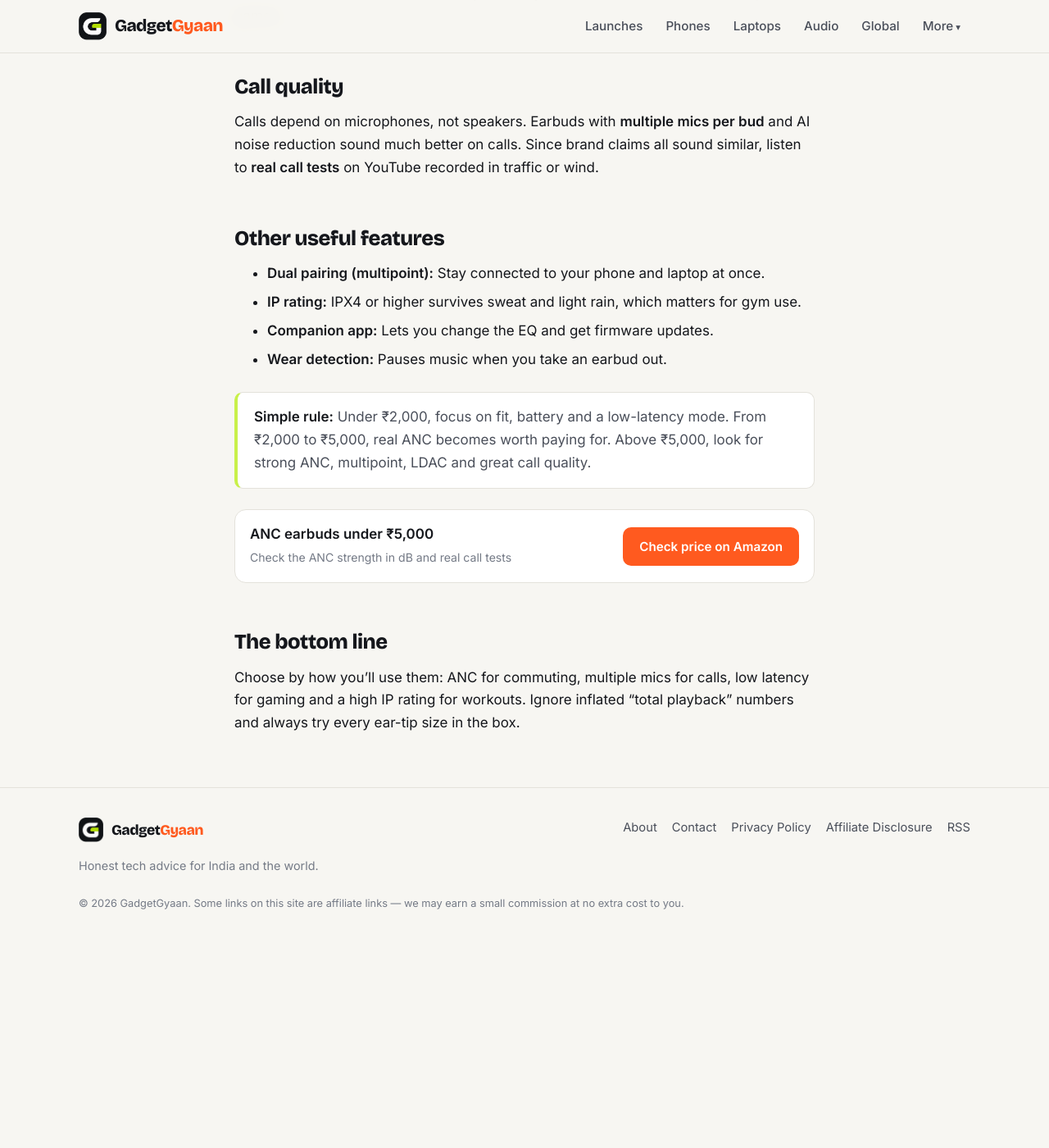
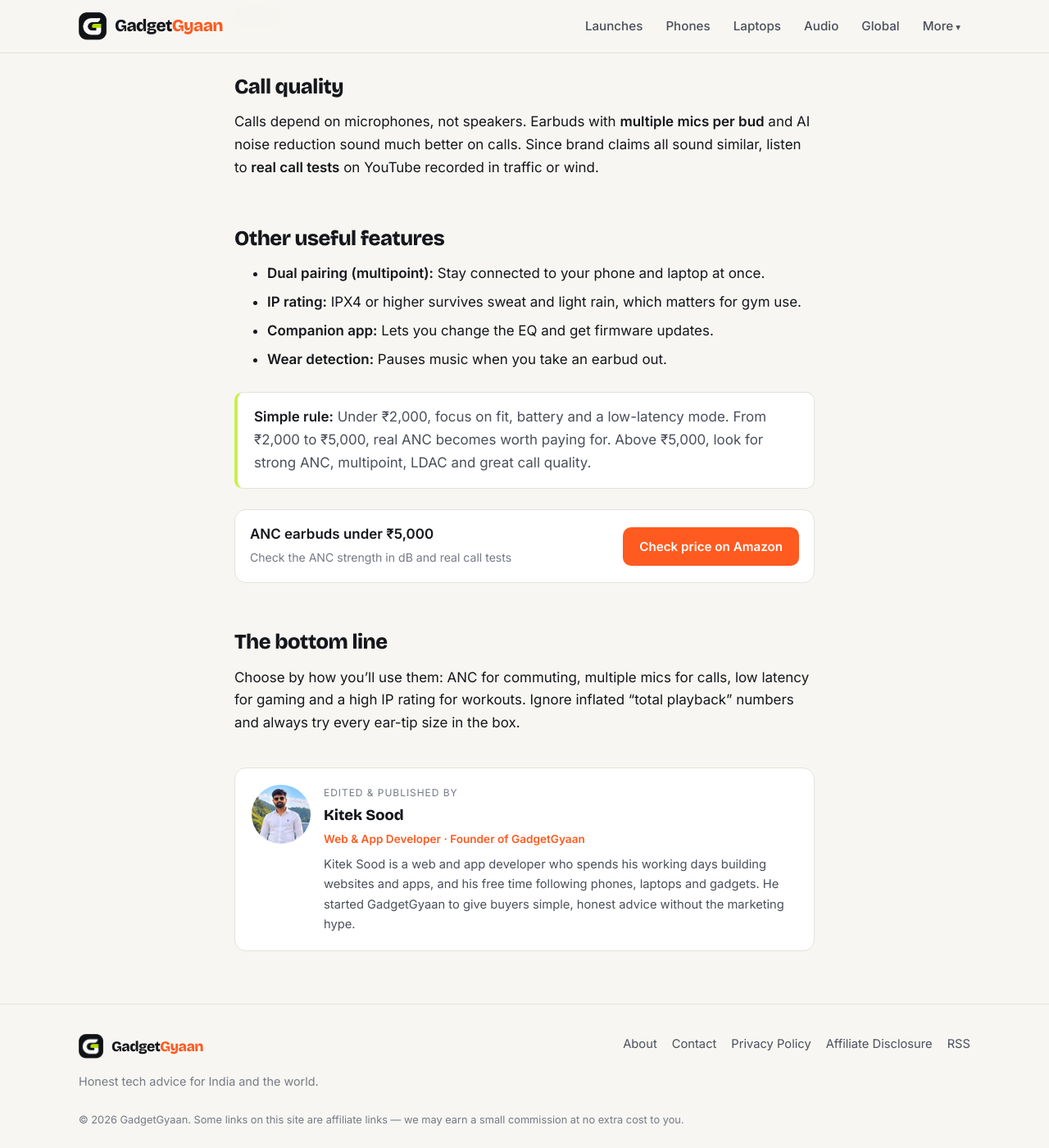
Before and after one commit to kiteksood167/kiteksood167.github.io, a Jekyll site: the page built from _posts/2026-10-18-tws-earbuds-buying-guide.md, in a window 1280 px wide and 1400 px high, scrolled down 2456 px. Shown: the whole window at 82% size. Built offline with Jekyll 4.4.1, drawn with Linux system fonts in a browser that asks for light colours; before the commit the page ends 3593 px from its top, so only the background shows below that.

Commit message:
Add author profile and one post for each empty category
Co-Authored-By: Claude Opus 5.5 <noreply@anthropic.com>
Claude-Session: https://claude.ai/code/session_019xqcqbRMqun33QWSRS29Nw

```diff
--- a/_config.yml
+++ b/_config.yml
@@ -8,7 +8,7 @@ tagline: Honest tech advice for India and the world
 description: >-
   Simple, honest guides to phones, laptops, earbuds and everyday tech —
   for buyers in India and around the world who want the best value for their money.
-author: GadgetGyaan Team
+author: Kitek Sood
 lang: en
 
 url: "https://thegadgetgyaan.com"
--- /dev/null
+++ b/_data/author.yml
@@ -0,0 +1,8 @@
+name: Kitek Sood
+role: Web & App Developer · Founder of GadgetGyaan
+photo: /assets/images/authors/kitek-sood.jpg
+bio: >-
+  Kitek Sood is a web and app developer who spends his working days building
+  websites and apps, and his free time following phones, laptops and gadgets.
+  He started GadgetGyaan to give buyers simple, honest advice without the
+  marketing hype.
--- /dev/null
+++ b/_includes/author-box.html
@@ -0,0 +1,9 @@
+<aside class="author-box">
+  <img src="{{ site.data.author.photo | relative_url }}" alt="{{ site.data.author.name }}" width="72" height="72" loading="lazy">
+  <div>
+    <p class="author-label">Edited &amp; published by</p>
+    <p class="author-name"><a href="{{ '/about/' | relative_url }}">{{ site.data.author.name }}</a></p>
+    <p class="author-role">{{ site.data.author.role }}</p>
+    <p class="author-bio">{{ site.data.author.bio }}</p>
+  </div>
+</aside>
--- a/_layouts/post.html
+++ b/_layouts/post.html
@@ -33,6 +33,8 @@ layout: default
       {{ content }}
     </div>
 
+    {% include author-box.html %}
+
     {% include ad.html slot="bottom" %}
 
     {% assign related = site.posts | where: "category", cat | where_exp: "p", "p.url != page.url" %}
--- a/about.md
+++ b/about.md
@@ -7,6 +7,16 @@ description: Who we are and how we write our tech guides.
 GadgetGyaan helps buyers make smarter choices about phones, laptops, earbuds and everyday tech. Most guides are written for India, and our **Global** section covers picks and prices for readers in the US, UK and elsewhere.
 
 Tech shopping in India is confusing. Every week there's a new launch, every box is covered in big numbers, and sale banners make everything look like a deal. We cut through that noise with plain-English guides that explain **what actually matters** and **what is just marketing**.
+
+## Who runs GadgetGyaan
+
+<div class="about-author">
+  <img src="/assets/images/authors/kitek-sood.jpg" alt="Kitek Sood" width="140" height="140">
+  <div>
+    <p><strong>Kitek Sood</strong> — Web &amp; App Developer, Founder of GadgetGyaan</p>
+    <p>I'm a web and app developer. I spend my working days building websites and apps, and my free time following phones, laptops and gadgets. I started GadgetGyaan because buying tech has become confusing — every box is covered in big numbers, and most "reviews" sound like ads. Here I explain what actually matters, in plain language, so you can buy with confidence.</p>
+  </div>
+</div>
 
 ## What we write about
 
--- a/assets/css/style.css
+++ b/assets/css/style.css
@@ -276,3 +276,17 @@ img.logo-mark { display: block; width: 34px; height: 34px; border-radius: 0; bac
 .prose .inline-figure { margin: 1.4em 0 1.6em; }
 .prose .inline-figure img { display: block; width: 100%; aspect-ratio: 16 / 9; object-fit: cover; border-radius: 12px; margin: 0; }
 .prose .inline-figure figcaption { font-size: .8rem; color: var(--muted); margin-top: 8px; }
+
+/* Author */
+.author-box { display: flex; gap: 16px; align-items: flex-start; margin: 40px 0 8px; padding: 20px; background: var(--surface); border: 1px solid var(--line); border-radius: var(--radius); }
+.author-box img { width: 72px; height: 72px; border-radius: 50%; object-fit: cover; flex: none; }
+.author-box p { margin: 0; }
+.author-label { font-size: .75rem; text-transform: uppercase; letter-spacing: .08em; color: var(--muted); }
+.author-name { font-family: var(--font-head); font-weight: 800; font-size: 1.15rem; margin-top: 2px !important; }
+.author-name a { text-decoration: none; color: var(--ink); }
+.author-role { font-size: .85rem; color: var(--accent); font-weight: 600; margin: 2px 0 8px !important; }
+.author-bio { font-size: .92rem; color: var(--ink-2); }
+.about-author { display: flex; gap: 20px; align-items: flex-start; margin: 8px 0 28px; }
+.about-author img { width: 140px; height: 140px; border-radius: 50%; object-fit: cover; flex: none; margin: 0; }
+.about-author p { margin: 0 0 .7em; }
+@media (max-width: 560px) { .about-author { flex-direction: column; } .author-box { flex-direction: column; } }
```
Also changed, not shown: _posts/2026-10-20-fast-charging-explained.md (added, +54 -0 lines), _posts/2026-10-20-improve-gaming-performance-android-phone.md (added, +62 -0 lines), _posts/2026-10-20-smart-tv-buying-guide.md (added, +64 -0 lines), _posts/2026-10-20-smartwatch-vs-fitness-band.md (added, +62 -0 lines), _posts/2026-10-20-tablet-vs-laptop-for-students.md (added, +57 -0 lines), assets/images/authors/kitek-sood.jpg (added).
